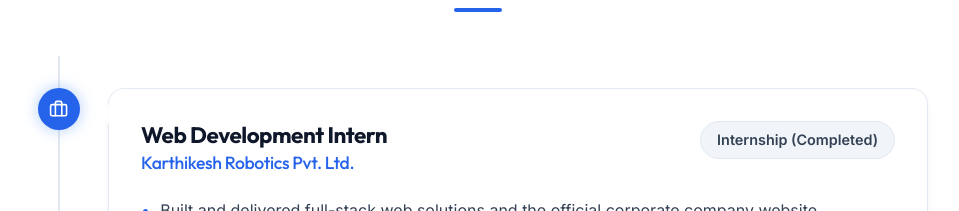
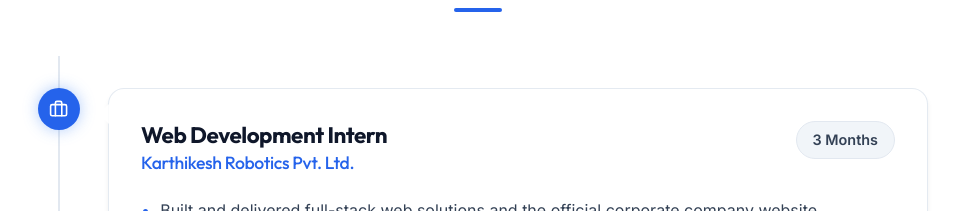
Before and after one commit to dharani-moorthy/dharani-portfolio, a React (Vite) app: page / in a window 1280 px wide. Shown: the part 3037-3248 px from the top of the page, without its empty margins (162-1121 px from the left). Built offline with nearby package versions, Linux system fonts and the light colour scheme.

Commit message:
Update Karthikesh Robotics duration badge to 3 Months

```diff
--- a/src/components/Experience/Experience.jsx
+++ b/src/components/Experience/Experience.jsx
@@ -8,7 +8,7 @@ const Experience = () => {
     {
       role: 'Web Development Intern',
       company: 'Karthikesh Robotics Pvt. Ltd.',
-      date: 'Internship (Completed)',
+      date: '3 Months',
       description: [
         'Built and delivered full-stack web solutions and the official corporate company website.',
         'Developed key web applications including Roboverz and the Rookies Community platform to facilitate collaboration and user engagement.',
```
